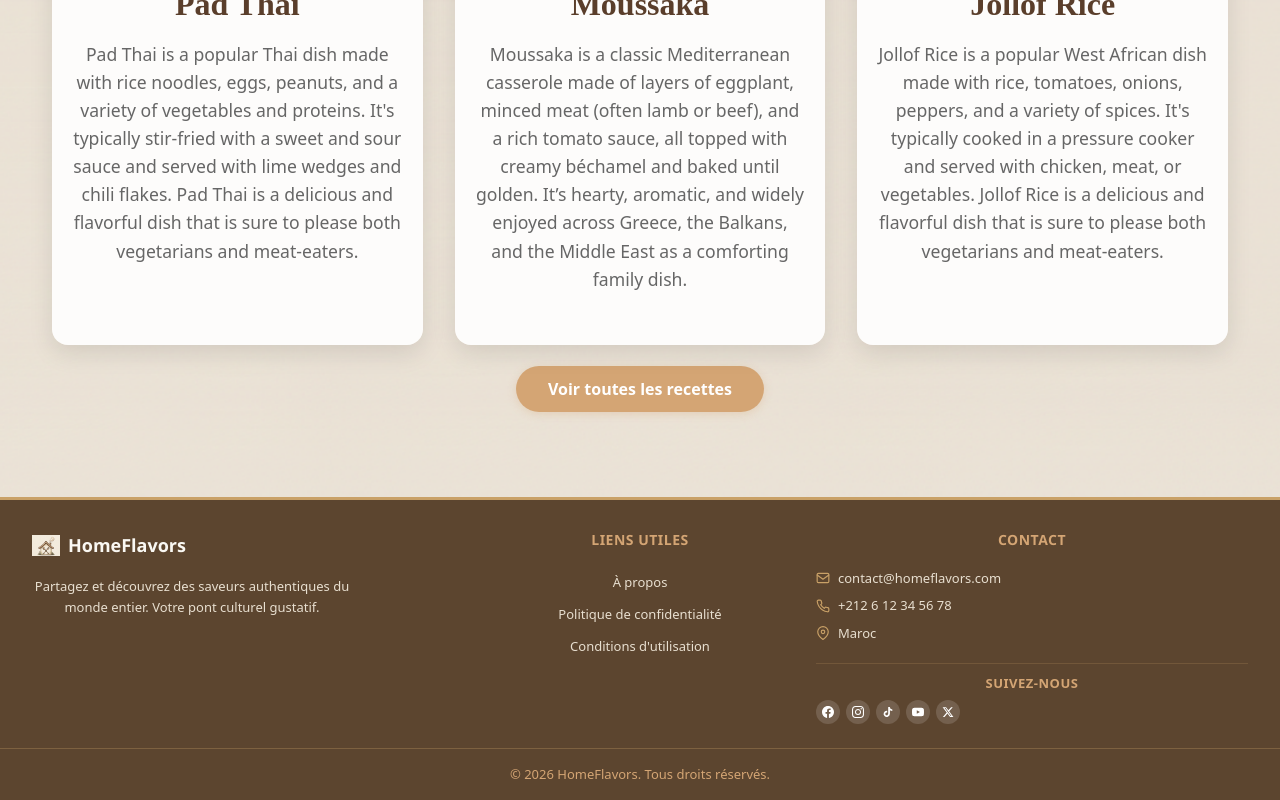
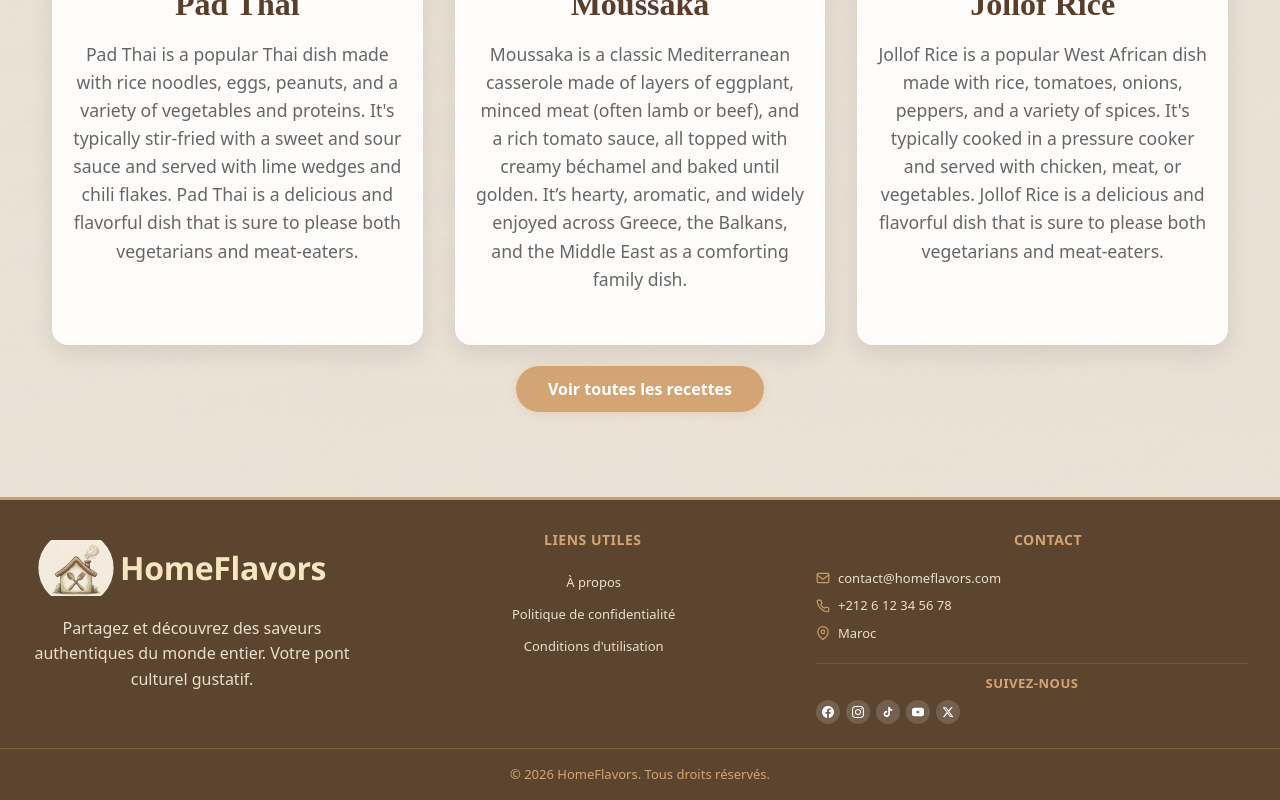
Before and after one commit to diouanesalma79-create/homeflavors-app, a React (Create React App) app: page / in a window 1280 px wide. Shown: the part 946-1746 px from the top of the page. Built offline with nearby package versions, Linux system fonts and the light colour scheme.

Commit message:
modif footer

```diff
--- a/src/style/Footer.css
+++ b/src/style/Footer.css
@@ -29,30 +29,38 @@
 .footer-logo {
   display: flex;
   align-items: center;
-  gap: 0.5rem;
-  margin-bottom: 0.25rem;
+  flex-shrink: 0;
+  margin-right: auto;
+  justify-content: flex-start;
+  height: 72px;
+  width: auto;
+  border-radius: 20px;
 }
 
 .footer-logo-img {
-  width: 1.75rem;
-  height: 1.75rem;
-  min-width: 1.75rem;
-  min-height: 1.75rem;
-  max-width: 1.75rem;
-  max-height: 1.75rem;
   object-fit: contain;
+  padding: 0.4rem;
+  width: 88px;
+  height: 88px;
+  gap: 16px;
+  object-fit: contain;
+  transition: transform 0.2s ease;
+   border-radius: 50%;
 }
 
+
 .footer-brand-name {
-  font-size: 1.125rem;
+  color: #f6e6bf;
+  font-size: 2rem;
   font-weight: 600;
-  color: #faf8f3;
+  align-items: center;
   margin: 0;
+  letter-spacing: -0.01em;
   font-family: 'Segoe UI', 'Trebuchet MS', sans-serif;
 }
 
 .footer-description {
-  font-size: 0.8125rem;
+  font-size:1rem;
   line-height: 1.6;
   color: #e8dfd0;
   margin: 0;
@@ -63,7 +71,10 @@
 .footer-links {
   display: flex;
   flex-direction: column;
+  align-items: flex-start;
   gap: 0.75rem;
+  text-align: center;
+  margin-left: 1rem;
 }
 
 .footer-title {
@@ -74,6 +85,7 @@
   font-family: 'Segoe UI', 'Trebuchet MS', sans-serif;
   text-transform: uppercase;
   letter-spacing: 0.5px;
+   margin-left: 2rem;
 }
 
 .footer-nav-list {
@@ -83,7 +95,10 @@
   display: flex;
   flex-direction: column;
   gap: 0.5rem;
+  align-items: center;
+   margin-right: 3rem;
 }
+
 
 .footer-nav-link {
   color: #e8dfd0;
@@ -91,12 +106,14 @@
   font-size: 0.8125rem;
   transition: all 0.2s ease;
   display: inline-block;
+
 }
 
 .footer-nav-link:hover {
   color: #d4a574;
-  transform: translateX(4px);
+  transform: none;
 }
+
 
 /* Contact Section */
 .footer-contact {
```
